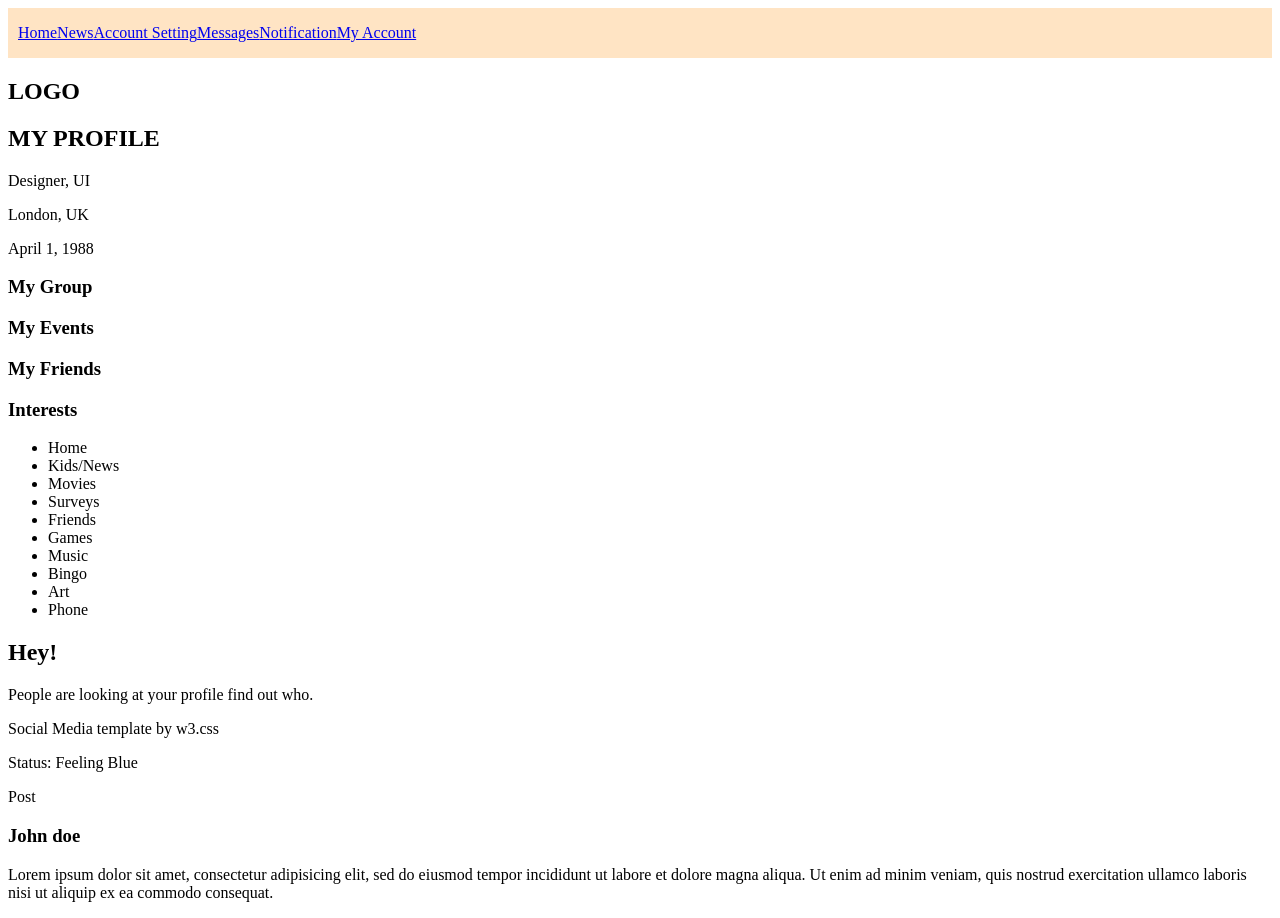
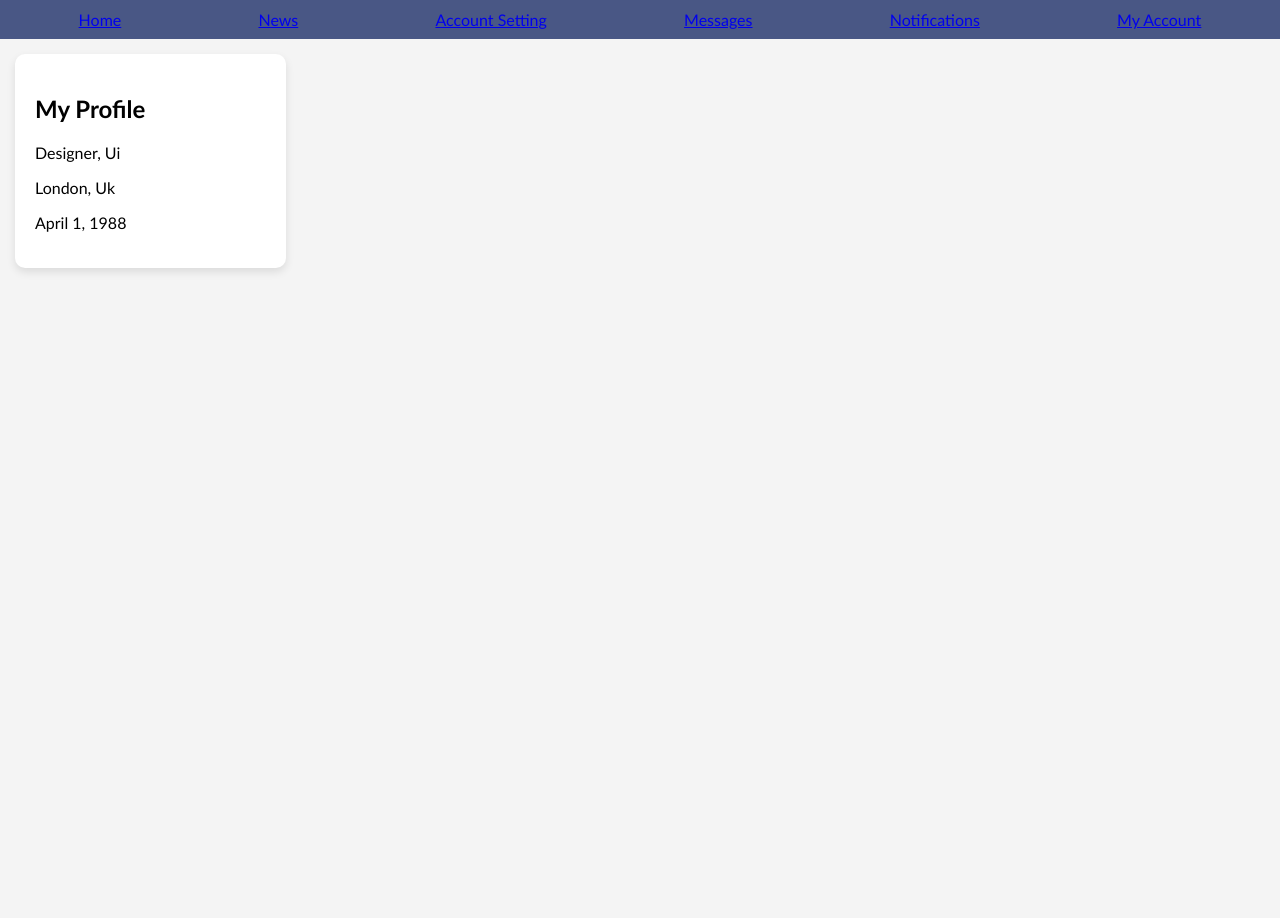
Before and after one commit to kendrick-fontanilla/SecondAct, a plain HTML site: page index.html in a window 1280 px wide. After the commit the page ends 800 px from the top, so only its background shows below. Drawn offline with Linux system fonts and the light colour scheme.

Commit message:
wooo boxes

```diff
--- a/index.html
+++ b/index.html
@@ -6,66 +6,29 @@
     <link rel="stylesheet" href="style.css">
     <title>Second Activity</title>
 </head>
-<body>
-    <nav class="navigation">
-        <a href="#home" class="logo">Home</a>
-        <a href="news" class="Navi">News</a>
-        <a href="accountsetting" class="Navi">Account Setting</a>
-        <a href="messages" class="Navi">Messages</a>
-        <a href="notification" class="Navi">Notification</a>
-        <a href="account" class="Navi">My Account</a>
-    </nav>
+<body >
+    <header>
+        <nav class="navigation">
+            <a href="#home" class="logo">Home</a>
+            <a href="#news" class="Navi">News</a>
+            <a href="#accountsetting" class="Navi">Account Setting</a>
+            <a href="#messages" class="Navi">Messages</a>
+            <a href="#notifications" class="Navi">Notifications</a>
+            <a href="#account" class="Navi">My Account</a>
+        </nav>
+    </header>
 
-  <main>
-    <section class="profile">
-        <h1>   LOGO    </h1>
-        <h2> MY PROFILE</h2>
-        <p> Designer, UI </p>
-        <p> London, UK  </p>
-        <p>April 1, 1988</p>
-    </section>
+    <div class="container">
 
-    <main>
-        <section class="profile-sections">
-            <article class="section">
-                <h3>My Group</h3>
-                <h3>My Events</h3>
-                <h3>My Friends</h3>
-            </article>
-            <article class="section">
-                <h3>Interests</h3>
-                <ul>
-                    <li>Home</li>
-                    <li>Kids/News</li>
-                    <li>Movies</li>
-                    <li>Surveys</li>
-                    <li>Friends</li>
-                    <li>Games</li>
-                    <li>Music</li>
-                    <li>Bingo</li>
-                    <li>Art</li>
-                    <li>Phone</li>
-                </ul>
-            </article>
-        </section>
-
-        <section class="heads-up-notification">
-            <h1>Hey!</h1>
-            <p>People are looking at your profile find out who.</p>
-        </section>
-
-        <section class="status">
-            <p>Social Media template by w3.css</p>
-            <p>Status: Feeling Blue</p>
-            <p>Post</p>
-        </section>
-
-        <section class="posts">
-            <article>
-                <h1>John doe</h1>
-                <p>Lorem ipsum dolor sit amet, consectetur adipisicing elit, sed do eiusmod tempor incididunt ut labore et dolore magna aliqua. Ut enim ad minim veniam, quis nostrud exercitation ullamco laboris nisi ut aliquip ex ea commodo consequat.</p>
-            </article>
-        </section>
+        <aside class="left-container">
+            <section class="profile">
+                <h2>My Profile</h2>
+                <p>Designer, Ui</p>
+                <p>London, Uk</p>
+                <p>April 1, 1988</p>
+            </section>
+        </aside>
+    </div>
 
 
 </body>
--- a/style.css
+++ b/style.css
@@ -1,8 +1,30 @@
-.navigation {
+body{
+    font-family: 'Gill Sans', 'Gill Sans MT', Calibri, 'Trebuchet MS', sans-serif;
+    background-color: #f4f4f4;
+    margin: 0;
+    padding: 0;
+}
+
+
+.navigation{
     display: flex;
-    flex-direction: row;
-    background-color: bisque;
-    height: 50px;
-    align-items: center;
-    padding: 0 10px;
+    justify-content: space-around;
+    background-color: rgb(73, 87, 133);
+    padding: 10px;
 }
+
+.container{
+    display: grid;
+    grid-template-areas: "profile content sidebar";
+    grid-template-columns: 2fr 5fr 2fr;
+    gap: 15px;
+    padding: 15px;
+}
+
+.profile{
+    background-color: white;
+    padding: 20px;
+    border-radius: 10px;
+    box-shadow: 0px 4px 8px rgba(0, 0, 0, 0.1);;
+    margin-bottom: 15px;
+}
```
